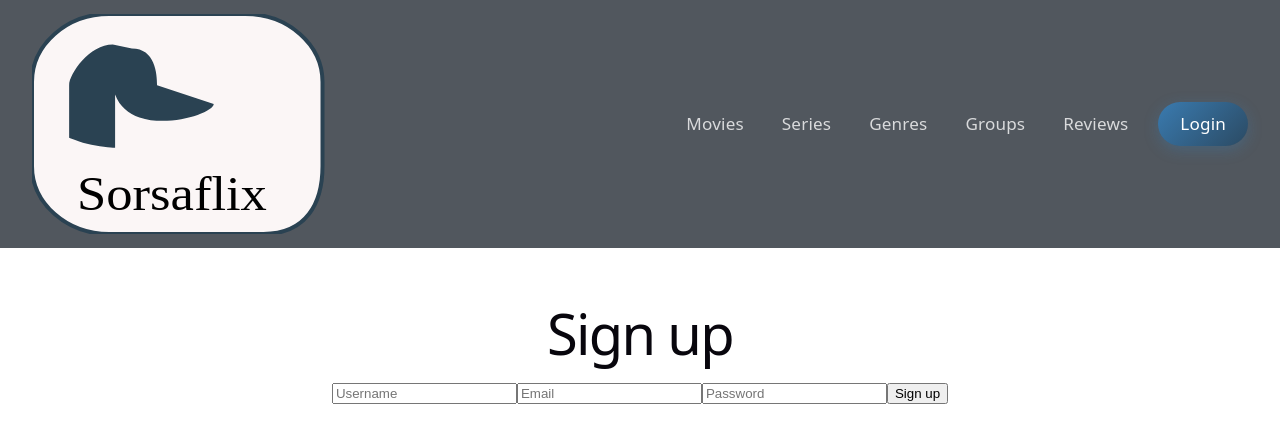
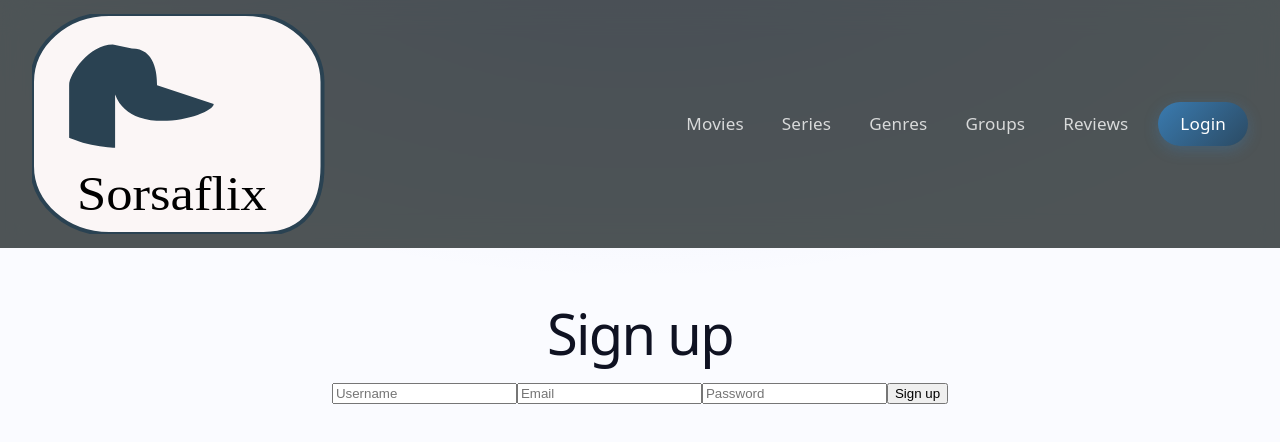
Before and after one commit to Web-programming-course-group-9/SorsaFlix, a React (Vite) app: page /register in a window 1280 px wide. Shown: the top 442 px of the page. Built offline with nearby package versions, Linux system fonts and the light colour scheme; no server answers.

Commit message:
color changes

```diff
--- a/src/components/Header.css
+++ b/src/components/Header.css
@@ -19,7 +19,7 @@
   box-sizing: border-box;
 
   /* frosted glass */
-  background: rgba(15, 23, 32, 0.72);
+  background: rgba(12, 20, 22, 0.72);
   -webkit-backdrop-filter: blur(14px) saturate(160%);
   backdrop-filter: blur(14px) saturate(160%);
 
--- a/src/index.css
+++ b/src/index.css
@@ -1,15 +1,23 @@
 :root {
-  --text: #6b6375;
-  --text-h: #08060d;
-  --bg: #fff;
-  --border: #e5e4e7;
-  --code-bg: #f4f3ec;
-  --accent: #aa3bff;
-  --accent-bg: rgba(170, 59, 255, 0.1);
-  --accent-border: rgba(170, 59, 255, 0.5);
-  --social-bg: rgba(244, 243, 236, 0.5);
+  --text: #5b6275;
+  --text-h: #0f1222;
+  --bg: #fafbff;
+  --bg-gradient: radial-gradient(
+      1200px 600px at 50% -10%,
+      rgba(99, 102, 241, 0.12),
+      transparent 60%
+    ),
+    #fafbff;
+  --border: #e6e8f2;
+  --code-bg: #f0f2fb;
+  --accent: #6366f1;
+  --accent-bg: rgba(99, 102, 241, 0.1);
+  --accent-border: rgba(99, 102, 241, 0.45);
+  --social-bg: rgba(240, 242, 251, 0.6);
+  --heading-gradient: linear-gradient(135deg, #0f1222 0%, #4f46e5 100%);
   --shadow:
-    rgba(0, 0, 0, 0.1) 0 10px 15px -3px, rgba(0, 0, 0, 0.05) 0 4px 6px -2px;
+    rgba(15, 18, 34, 0.08) 0 10px 15px -3px,
+    rgba(15, 18, 34, 0.04) 0 4px 6px -2px;
 
   --sans: system-ui, 'Segoe UI', Roboto, sans-serif;
   --heading: system-ui, 'Segoe UI', Roboto, sans-serif;
@@ -19,7 +27,7 @@
   letter-spacing: 0.18px;
   color-scheme: light dark;
   color: var(--text);
-  background: var(--bg);
+  background: var(--bg-gradient);
   font-synthesis: none;
   text-rendering: optimizeLegibility;
   -webkit-font-smoothing: antialiased;
@@ -32,17 +40,18 @@
 
 @media (prefers-color-scheme: dark) {
   :root {
-    --text: #9ca3af;
-    --text-h: #f3f4f6;
-    --bg: #16171d;
-    --border: #2e303a;
-    --code-bg: #1f2028;
-    --accent: #c084fc;
-    --accent-bg: rgba(192, 132, 252, 0.15);
-    --accent-border: rgba(192, 132, 252, 0.5);
-    --social-bg: rgba(47, 48, 58, 0.5);
-    --shadow:
-      rgba(0, 0, 0, 0.4) 0 10px 15px -3px, rgba(0, 0, 0, 0.25) 0 4px 6px -2px;
+--text: #9ab2ba;
+--text-h: #eefafc;
+--bg: #0f1a1f;
+--bg-gradient: radial-gradient(1200px 600px at 50% -10%, rgba(92, 196, 212, 0.14), transparent 60%), #0f1a1f;
+--border: #213840;
+--code-bg: #17262c;
+--accent: #5cc4d4;
+--accent-bg: rgba(92, 196, 212, 0.15);
+--accent-border: rgba(92, 196, 212, 0.45);
+--social-bg: rgba(33, 56, 64, 0.5);
+--heading-gradient: linear-gradient(135deg, #ffffff 0%, #9fdde8 100%);
+--shadow: rgba(0, 0, 0, 0.4) 0 10px 15px -3px, rgba(0, 0, 0, 0.25) 0 4px 6px -2px;
   }
 
   #social .button-icon {
```
